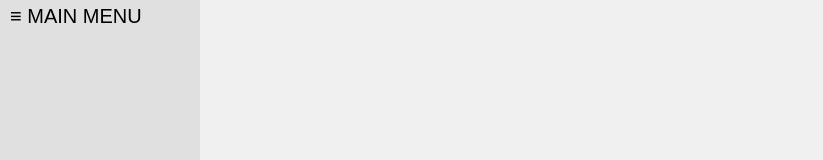
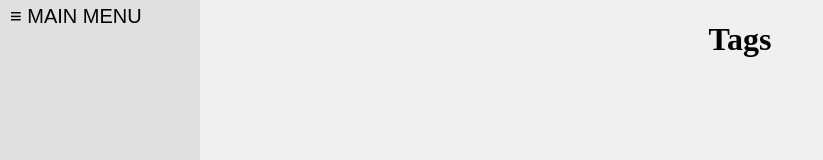
Before and after one commit to jdolphin5/TaskJolt, a React app in the folder client/: page /tags in a window 1280 px wide. Before the commit this address had no page. Shown: the top 160 px of the page, without its empty margins (0-823 px from the left). Built offline with nearby package versions, Linux system fonts and the light colour scheme.

Commit message:
add tags page

```diff
--- a/client/src/components/ContentArea.tsx
+++ b/client/src/components/ContentArea.tsx
@@ -4,6 +4,7 @@ import Home from "./Home";
 import Tasks from "./Tasks";
 import AddTask from "./AddTask";
 import EditTask from "./EditTask";
+import Tags from "./Tags";
 import axios from "axios";
 
 async function fetchProjectData() {
@@ -142,6 +143,7 @@ const ContentArea: React.FC = () => {
           />
         }
       />
+      <Route path="/tags" element={<Tags />} />
     </Routes>
   );
 };
--- a/client/src/components/Navigation.tsx
+++ b/client/src/components/Navigation.tsx
@@ -62,7 +62,9 @@ const Navigation: React.FC = () => {
             <li style={{ padding: "7px 0px 0px 0px" }}>
               <Link to={"/Tasks"}>Tasks</Link>
             </li>
-            <li style={{ padding: "7px 0px 0px 0px" }}>Menu Item 3</li>
+            <li style={{ padding: "7px 0px 0px 0px" }}>
+              <Link to={"/Tags"}>Tags</Link>
+            </li>
             <li style={{ padding: "7px 0px 0px 0px" }}>Menu Item 4</li>
             <li style={{ padding: "7px 0px 0px 0px" }}>Menu Item 5</li>
             <li style={{ padding: "7px 0px 0px 0px" }}>Menu Item 6</li>
--- /dev/null
+++ b/client/src/components/Tags.tsx
@@ -0,0 +1,11 @@
+import React from "react";
+
+const Tags: React.FC = () => {
+  return (
+    <div style={{ padding: "0px 15px 0px 15px" }}>
+      <h1 style={{ textAlign: "center" }}>Tags</h1>
+    </div>
+  );
+};
+
+export default Tags;
```
